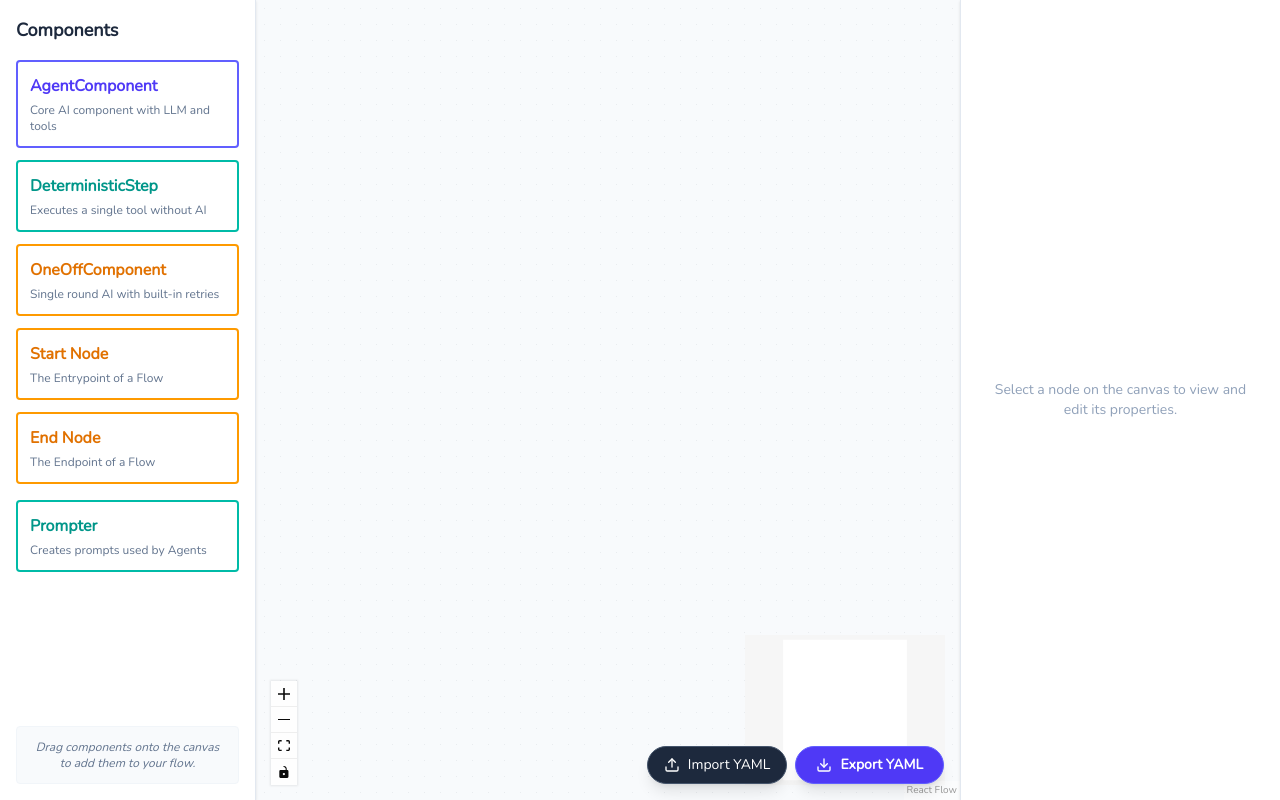
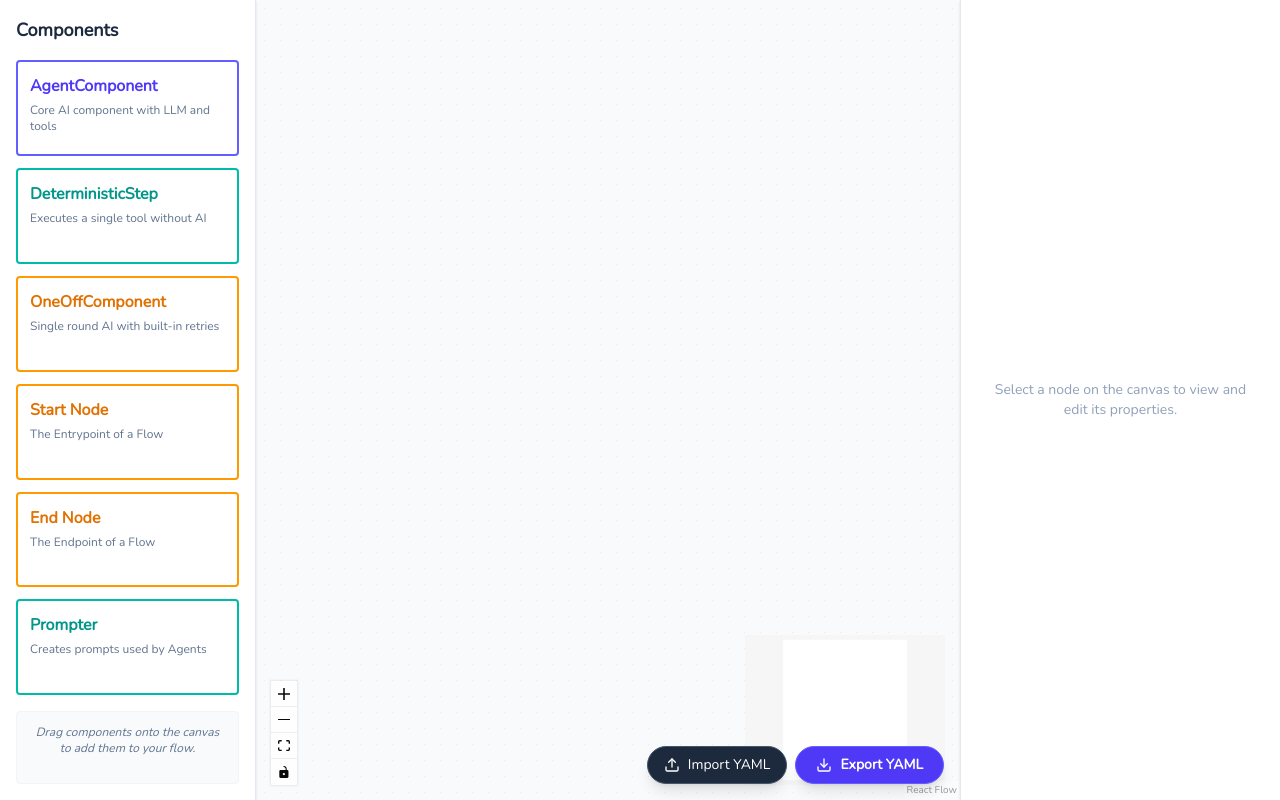
Before and after one commit to GitDev-01/GitFlow, a Next.js app: page / in a window 1280 px wide. Built offline with nearby package versions, Linux system fonts and the light colour scheme; no server answers.

Commit message:
Code: Styled CommandPallete to use inline CSS fo explicit height measurement

```diff
--- a/components/sidebar/ComponentPalette.tsx
+++ b/components/sidebar/ComponentPalette.tsx
@@ -10,9 +10,10 @@ export default function ComponentPalette() {
         <div className="p-4 border-r border-slate-200 bg-white shadow-sm flex flex-col gap-4 w-64 h-full z-10">
             <h2 className="text-lg font-bold text-slate-800">Components</h2>
 
-            <div className="flex flex-col gap-3">
+            <div className="flex flex-col gap-3" style={{height: "90%"}}>
                 <div
                     className="bg-white border-2 border-indigo-500 rounded p-3 cursor-grab hover:shadow-md transition-shadow group"
+                    style={{height: "20%"}}
                     draggable
                     onDragStart={(e) => onDragStart(e, 'agentComponent')}
                 >
@@ -21,7 +22,8 @@ export default function ComponentPalette() {
                 </div>
 
                 <div
-                    className="bg-white border-2 border-teal-500 rounded p-3 cursor-grab hover:shadow-md transition-shadow group"
+                    className="bg-white border-2 border-teal-500 rounded p-3 cursor-grab hover:shadow-md transition-shadow group basis-1/5"
+                    style={{height: "20%"}}
                     draggable
                     onDragStart={(e) => onDragStart(e, 'deterministicComponent')}
                 >
@@ -30,7 +32,8 @@ export default function ComponentPalette() {
                 </div>
 
                 <div
-                    className="bg-white border-2 border-amber-500 rounded p-3 cursor-grab hover:shadow-md transition-shadow group"
+                    className="bg-white border-2 border-amber-500 rounded p-3 cursor-grab hover:shadow-md transition-shadow group basis-1/5"
+                    style={{height: "20%"}}
                     draggable
                     onDragStart={(e) => onDragStart(e, 'oneOffComponent')}
                 >
@@ -39,7 +42,8 @@ export default function ComponentPalette() {
                 </div>
 
                 <div
-                    className="bg-white border-2 border-amber-500 rounded p-3 cursor-grab hover:shadow-md transition-shadow group"
+                    className="bg-white border-2 border-amber-500 rounded p-3 cursor-grab hover:shadow-md transition-shadow group basis-1/5"
+                    style={{height: "20%"}}
                     draggable
                     onDragStart={(e) => onDragStart(e, 'start')}
                 >
@@ -48,25 +52,27 @@ export default function ComponentPalette() {
                 </div>
 
                 <div
-                    className="bg-white border-2 border-amber-500 rounded p-3 cursor-grab hover:shadow-md transition-shadow group"
+                    className="bg-white border-2 border-amber-500 rounded p-3 cursor-grab hover:shadow-md transition-shadow group basis-1/5"
+                    style={{height: "20%"}}
                     draggable
                     onDragStart={(e) => onDragStart(e, 'end')}
                 >
                     <div className="text-amber-600 font-semibold mb-1 group-hover:text-amber-700">End Node</div>
                     <div className="text-xs text-slate-500">The Endpoint of a Flow</div>
                 </div>
-            </div>
 
                 <div
-                className="bg-white border-2 border-teal-500 rounded p-3 cursor-grab hover:shadow-md transition-shadow group"
+                    className="bg-white border-2 border-teal-500 rounded p-3 cursor-grab hover:shadow-md transition-shadow group basis-1/5"
+                    style={{height: "20%"}}
                     draggable
                     onDragStart={(e) => onDragStart(e, 'prompter')}
                 >
                     <div className="text-teal-600 font-semibold mb-1 group-hover:text-teal-700">Prompter</div>
                     <div className="text-xs text-slate-500">Creates prompts used by Agents</div>
                 </div>
+            </div>
 
-            <div className="mt-auto text-xs text-slate-500 bg-slate-50 p-3 rounded border border-slate-100 italic text-center">
+            <div className=" mt-auto text-xs text-slate-500 bg-slate-50 p-3 rounded border border-slate-100 italic text-center" style={{height: "10%"}}>
                 Drag components onto the canvas to add them to your flow.
             </div>
         </div>
```
Lines whose indentation alone changed are shown as unchanged.
